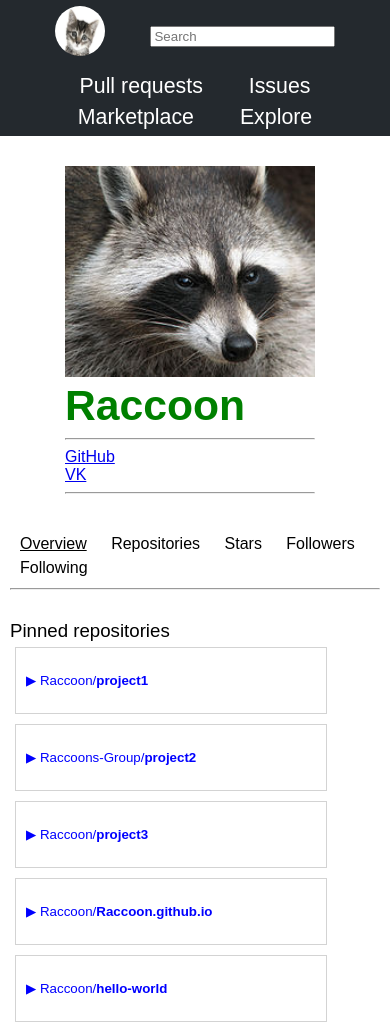
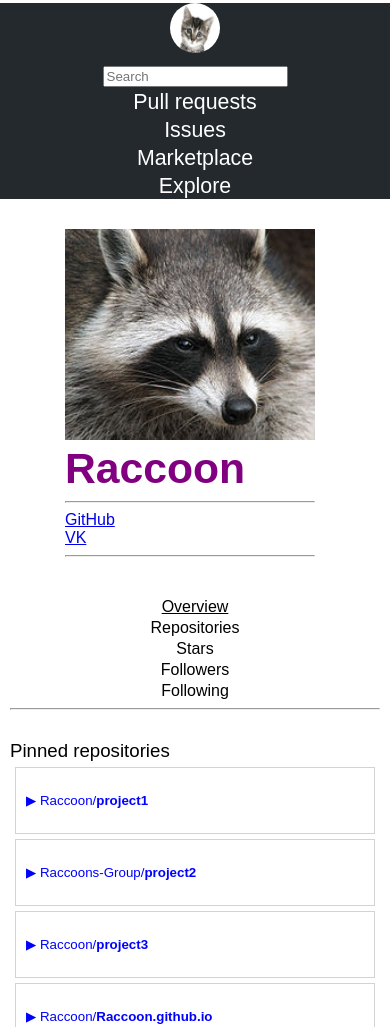
Before and after one commit to ItmoDreamTeam/responsive-design, a plain HTML site: page ITMO/Web/MainPage/index.html in a window 390 px wide. Shown: the top 1027 px of the page. Drawn offline with Linux system fonts and the light colour scheme.

Commit message:
implement adaptive design

```diff
--- a/ITMO/Web/MainPage/style.css
+++ b/ITMO/Web/MainPage/style.css
@@ -118,3 +118,48 @@ body {
 #show-more:hover {
     background-color: lightgrey;
 }
+
+@media (max-width: 1000px) {
+    #name {
+        color: yellow;
+    }
+
+    #header > .header-item {
+        display: block;
+    }
+
+    #menu {
+        text-align: center;
+    }
+
+    .menu-item {
+        display: block;
+    }
+
+    .repository {
+        display: block;
+        width: auto;
+    }
+}
+
+@media (max-width: 710px) {
+    #name {
+        color: purple;
+    }
+
+    .header-item {
+        display: block;
+    }
+
+    #main-space {
+        display: block;
+    }
+
+    #center {
+        margin-bottom: 10px;
+    }
+
+    .contribution {
+        padding: 20px 0 20px 0;
+    }
+}
```
